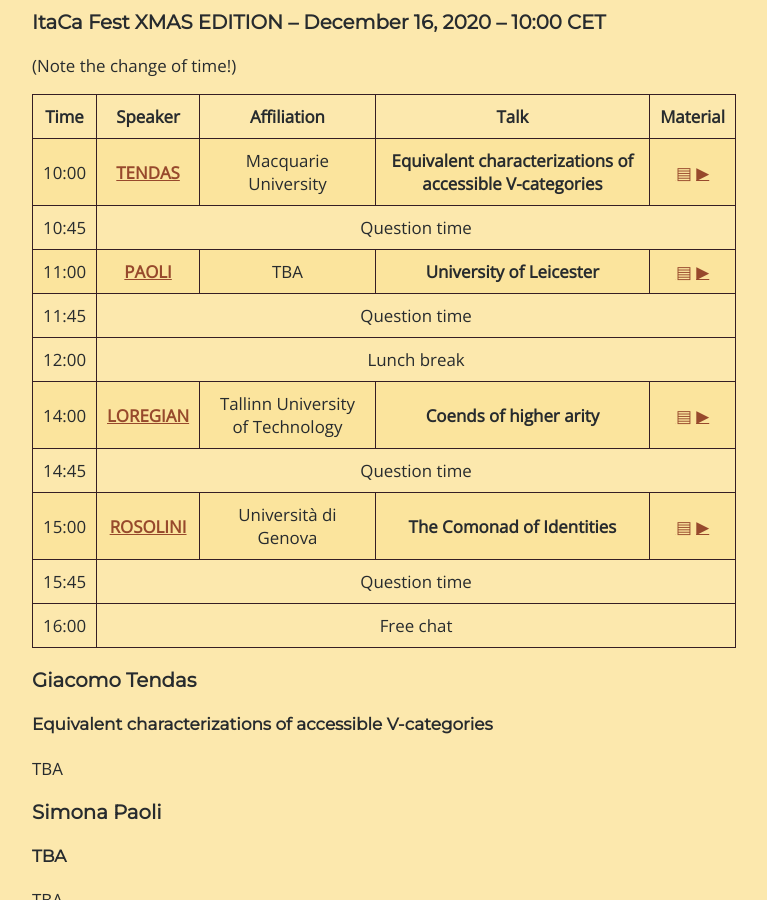
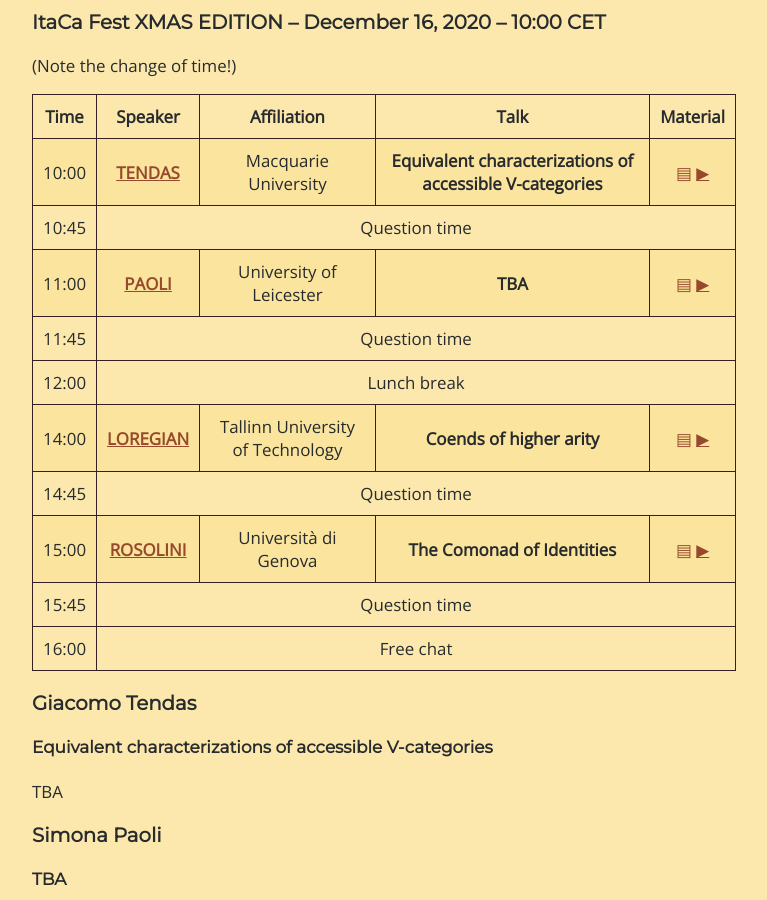
Before and after one commit to Progetto-ItaCa/Progetto-ItaCa.github.io, a Jekyll site: the page built from pages/fest.md, in a window 1280 px wide and 900 px high, scrolled down 466 px. Shown: the whole window, without its empty margins (256-1023 px from the left). Built offline with Jekyll 4.4.1, drawn with Linux system fonts in a browser that asks for light colours; our own code applies the rules of GitHub Pages for plain Markdown files.

Commit message:
added more info

```diff
--- a/pages/fest.md
+++ b/pages/fest.md
@@ -45,8 +45,8 @@ If you would like to be a speaker, or you want to contact the organizers of the
     <tr style="background-color:#fbe49d">
       <td>11:00</td>
       <td><a href="" target="_blank"><strong>PAOLI</strong></a></td>
-      <td>TBA</td>
-      <td><b>University of Leicester</b></td>
+      <td>University of Leicester</td>
+      <td><b>TBA</b></td>
       <td><a href="#paoli-abs">▤</a> <a href="" target="_blank">▶</a></td>
     </tr>
     <tr>
```
